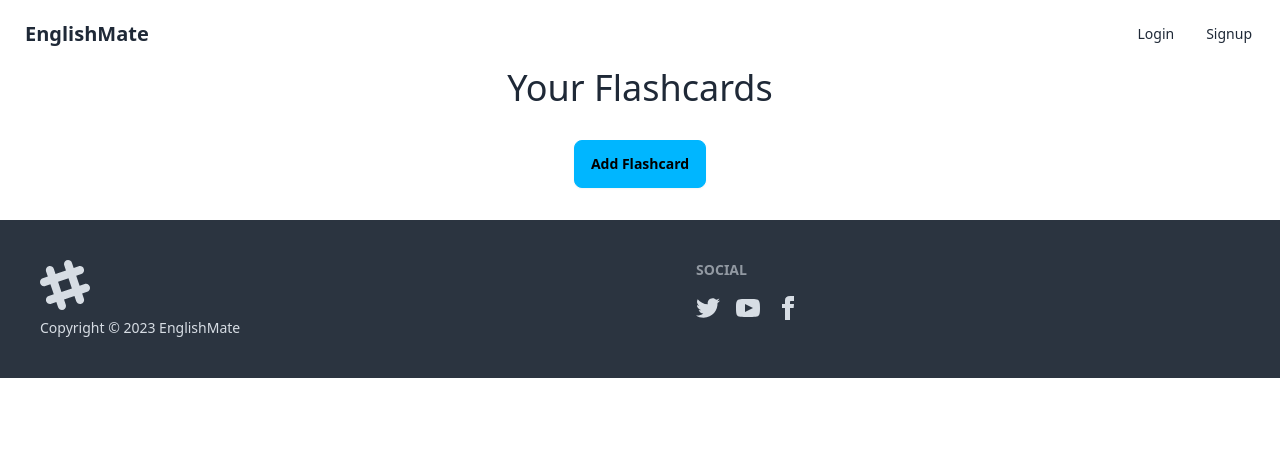
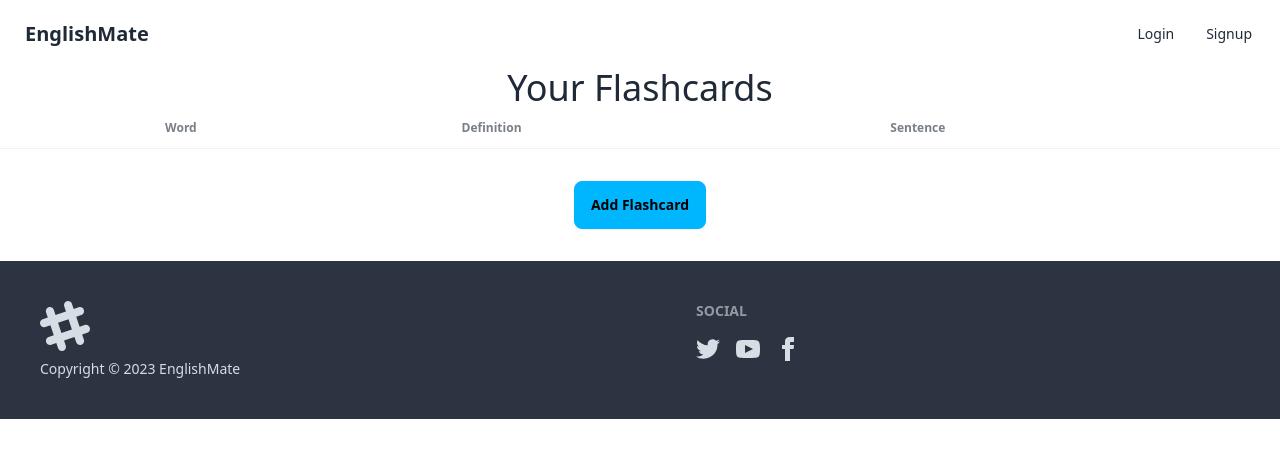
Before and after one commit to Daichi-11/EnglishMate, a Django app: page /flashcards/ in a window 1280 px wide. Shown: the top 458 px of the page. Run offline with Django 4.2, Linux system fonts and the light colour scheme; data that the repository does not hold is empty; parts of the project's set-up code (start-up, migrations or seed data) failed here and were passed over; some libraries are stand-ins or nearby versions.

Commit message:
fix: flashcard design

```diff
--- a/englishmate/accounts/templates/registration/profile.html
+++ b/englishmate/accounts/templates/registration/profile.html
@@ -50,7 +50,7 @@
               <h5 class="mb-1 text-2xl font-medium text-gray-900 dark:text-white">{{ user.username }}</h5>
               <span class="text-base text-gray-500 dark:text-gray-400">{{ user.email }}</span>
               <div class="flex mt-4 md:mt-6">
-                  <p class="text-white">{{ user.bio }}</p>
+                  <p class="text-white">{{ userprofile.bio }}</p>
               </div>
           </div>
 
--- a/englishmate/flashcards/templates/flashcards/flashcard_list.html
+++ b/englishmate/flashcards/templates/flashcards/flashcard_list.html
@@ -3,16 +3,31 @@
 {% block content %}
 
 <h1 class="text-center text-4xl">Your Flashcards</h1>
-<div class="flex flex-wrap justify-center">
-  {% for flashcard in flashcards %}
-    <div class="card w-96 bg-base-100 shadow-xl m-4">
-      <figure><img src="https://daisyui.com/images/stock/photo-1606107557195-0e29a4b5b4aa.jpg" alt="Shoes" /></figure>
-      <div class="card-body">
-        <h2 class="card-title">{{ flashcard.word }}</h2>
-        <p><a href="{% url 'flashcard_detail' pk=flashcard.pk %}">{{ flashcard.definition }}</a></p>
-      </div>
-    </div>
-  {% endfor %}
+
+
+
+<div class="overflow-x-auto">
+  <table class="table">
+    <!-- head -->
+    <thead>
+      <tr>
+        <th></th>
+        <th>Word</th>
+        <th>Definition</th>
+        <th>Sentence</th>
+      </tr>
+    </thead>
+    <tbody>
+      {% for flashcard in flashcards %}
+      <tr>
+        <th>{{ forloop.counter }}</th>
+        <td>{{ flashcard.word }}</td>
+        <td>{{ flashcard.definition }}</td>
+        <td></td>
+      </tr>
+      {% endfor %}
+    </tbody>
+  </table>
 </div>
 <div class="flex justify-center py-8">
   <a href="{% url 'flashcard_create' %}" class="btn btn-info" tabindex="-1" role="button">Add Flashcard</a>
```
Also changed, not shown: englishmate/tops/templates/tops/home.html (+10 -16 lines), 1 other file.
